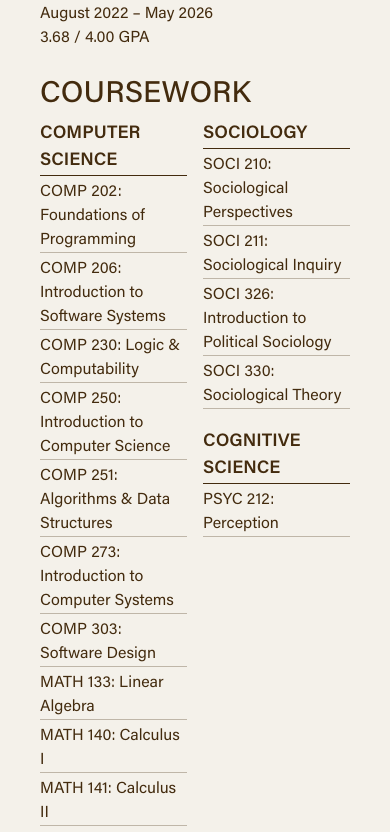
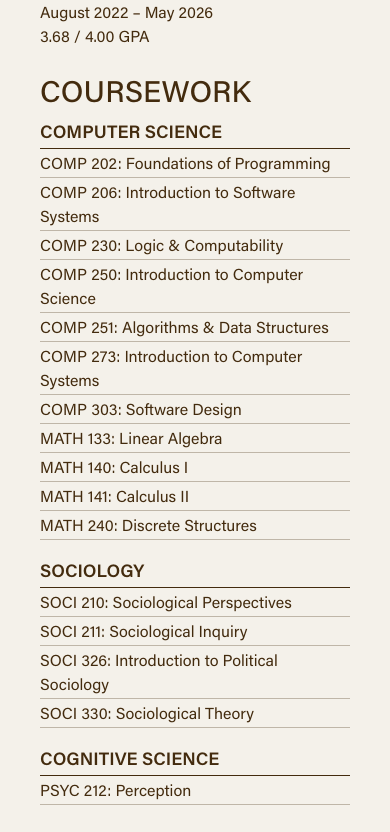
Before and after one commit to ReiKong/personal-website-2, a Next.js app: page / in a window 390 px wide. Shown: the part 1100-1932 px from the top of the page. Built offline with nearby package versions, Linux system fonts and the light colour scheme; a web font is replaced by a local one.

Commit message:
Added responsiveness to Coursework columns

```diff
--- a/components/Theme.js
+++ b/components/Theme.js
@@ -2,7 +2,6 @@
 
 import { useEffect, useState } from 'react';
 import { useTheme } from 'next-themes';
-import { IconContext } from "react-icons";
 import { BsCircleFill } from "react-icons/bs";
 
 const ThemeChanger = () => {
@@ -22,11 +21,9 @@ const ThemeChanger = () => {
           ['text-[#FFFFFF]', 'white'],
           ['text-[#D0D8CC]', 'lightgreen'],
       ].map(([color, theme]) => (
-          <IconContext.Provider value={{ size: "22px" }}>
-              <div>
-                <BsCircleFill className={`${color} border-secondary1 border-[1px] rounded-full hover:cursor-pointer hover:border-accent-500 transition duration-200`} onClick={() => setTheme(theme)}/>
-              </div>
-          </IconContext.Provider>
+        <div class="pt-[20px] text-[30px] sm:text-[22px]">
+          <BsCircleFill className={`${color} border-secondary1 border-[1px] rounded-full hover:cursor-pointer hover:border-accent-500 transition duration-200`} onClick={() => setTheme(theme)}/>
+        </div>
       ))}
     </div>
   );
--- a/components/sections/education.tsx
+++ b/components/sections/education.tsx
@@ -15,8 +15,8 @@ export default function Education() {
 
                 <div className="coursework">
                     <h3 className="sectionSubheader">Coursework</h3>
-                    <div className="flex items-start self-stretch gap-y-20 gap-x-4">
-                        <div className="educationComputerScienceColumn">
+                    <div className="grid grid-cols-1 md:grid-cols-2 gap-y-[20px] gap-x-4 w-[100%]">
+                        <div className="flex flex-col items-start gap-y-[4px] w-[100%]">
                             <p className="tableHeader">Computer Science</p>
                             {[
                                 ['COMP 202: Foundations of Programming'],
@@ -34,7 +34,7 @@ export default function Education() {
                                 <p className="table">{title}</p>
                             ))}
                         </div>
-                        <div className="educationArtsColumn">
+                        <div className="flex flex-col items-start gap-y-[20px] w-[100%]">
                             <div className="flex flex-col items-start w-full gap-y-[4px]">
                                 <p className="tableHeader">Sociology</p>
                                 {[
--- a/components/sideBar.tsx
+++ b/components/sideBar.tsx
@@ -1,7 +1,6 @@
 "use client";
 
 import { useTheme } from "next-themes";
-import { useEffect, useState } from "react";
 import { Link as ScrollLink } from "react-scroll";
 import { BsCircleFill } from "react-icons/bs";
 import ThemeChanger from "../components/Theme";
@@ -15,8 +14,8 @@ export default function SideBar() {
                     to="about"
                     spy={true}
                     smooth={true}
-                    offset={-5}
-                    duration={700}
+                    offset={0}
+                    duration={400}
                     className="sideBarLink">
                     <sup>01</sup>  About
                 </ScrollLink>
@@ -24,8 +23,8 @@ export default function SideBar() {
                     to="experience"
                     spy={true}
                     smooth={true}
-                    offset={-5}
-                    duration={700}
+                    offset={0}
+                    duration={400}
                     className="sideBarLink">
                     <sup>02</sup>  Experience
                 </ScrollLink>
@@ -33,8 +32,8 @@ export default function SideBar() {
                     to="education"
                     spy={true}
                     smooth={true}
-                    offset={-5}
-                    duration={700}
+                    offset={0}
+                    duration={400}
                     className="sideBarLink">
                     <sup>03</sup>  Education
                 </ScrollLink>
@@ -42,8 +41,8 @@ export default function SideBar() {
                     to="skills"
                     spy={true}
                     smooth={true}
-                    offset={-5}
-                    duration={700}
+                    offset={0}
+                    duration={400}
                     className="sideBarLink">
                     <sup>04</sup>  Skills
                 </ScrollLink>
@@ -51,8 +50,8 @@ export default function SideBar() {
                     to="projects"
                     spy={true}
                     smooth={true}
-                    offset={-5}
-                    duration={700}
+                    offset={0}
+                    duration={400}
                     className="sideBarLink">
                     <sup>05</sup>  Projects
                 </ScrollLink>
--- a/styles/globals.css
+++ b/styles/globals.css
@@ -121,7 +121,7 @@
 }
 
 html, body {
-  @apply bg-primary transition duration-200;
+  @apply bg-primary transition duration-200 scroll-smooth;
 }
 
 h1, h2, h3, h4, p, span {
@@ -221,11 +221,6 @@ h2.sectionHeader {
   gap: 10px;
 }
 
-.educationComputerScienceColumn {
-  @apply flex flex-col items-start gap-y-[4px];
-  flex: 1 0 0;
-}
-
 .educationArtsColumn {
   display: flex;
   flex-direction: column;
```
